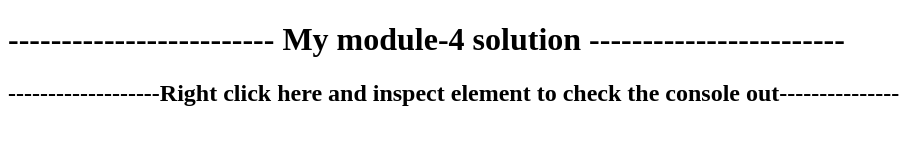
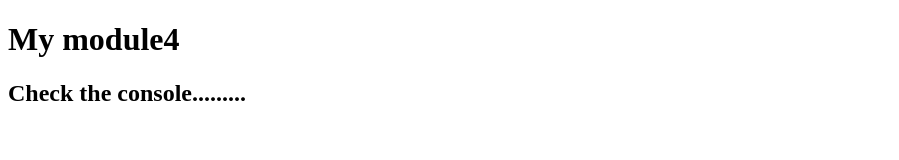
Before and after one commit to vignesh-CS2002/js, a plain HTML site: page index.html in a window 1280 px wide. Shown: the whole page, without its empty margins (0-899 px from the left). Drawn offline with Linux system fonts and the light colour scheme.

Commit message:
Update index.html

```diff
--- a/index.html
+++ b/index.html
@@ -4,8 +4,8 @@
 	<title></title>
 </head>
 <body>
-	<h1>------------------------- My module-4 solution ------------------------</h1>
-  <h2>-------------------Right click here and inspect element to check the console out--------------------</h2>
+	<h1>My module4</h1>
+  <h2>Check the console.........</h2>
 	<script src="script.js" ="text/javascript">
 
 		</script>
```
